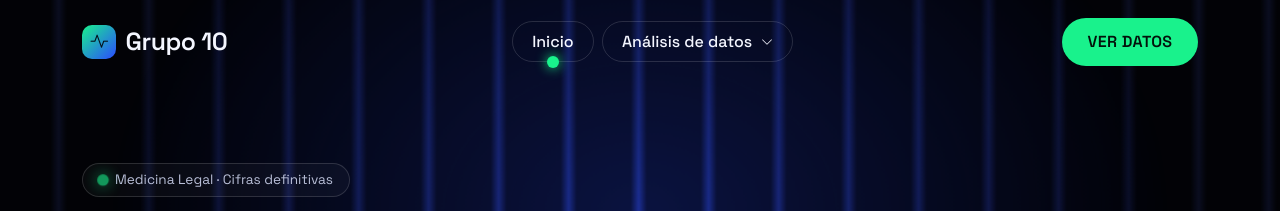
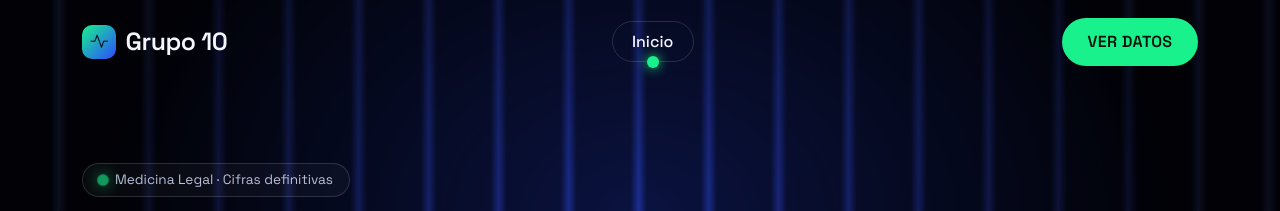
Before and after one commit to luzangelagomezg/MineriaGrupo10, a Flask app: page / in a window 1280 px wide. Shown: the top 211 px of the page. Run offline with Flask 3, Linux system fonts and the light colour scheme.

Commit message:
Menú superior solo con Inicio

```diff
--- a/templates/base.html
+++ b/templates/base.html
@@ -30,21 +30,6 @@
           <li class="nav-item">
             <a class="nav-link {% if request.endpoint == 'inicio' %}active{% endif %}" href="{{ url_for('inicio') }}">Inicio</a>
           </li>
-          <li class="nav-item dropdown">
-            <a class="nav-link dropdown-toggle {% if request.endpoint != 'inicio' %}active{% endif %}" href="#"
-               role="button" data-bs-toggle="dropdown" aria-expanded="false">
-              Análisis de datos <i class="bi bi-chevron-down"></i>
-            </a>
-            <ul class="dropdown-menu">
-              {% for d in dimensiones %}
-              <li>
-                <a class="dropdown-item {% if request.endpoint == d.endpoint %}active{% endif %}" href="{{ url_for(d.endpoint) }}">
-                  <i class="bi {{ d.icono }}"></i> {{ d.nombre }}
-                </a>
-              </li>
-              {% endfor %}
-            </ul>
-          </li>
         </ul>
         <a class="btn btn-neon sin-flecha d-none d-lg-inline-flex" href="https://www.datos.gov.co/Justicia-y-Derecho/Presuntos-Homicidios-Colombia-2015-a-2024-Cifras-d/vtub-3de2/about_data"
            target="_blank" rel="noopener">Ver datos</a>
```
